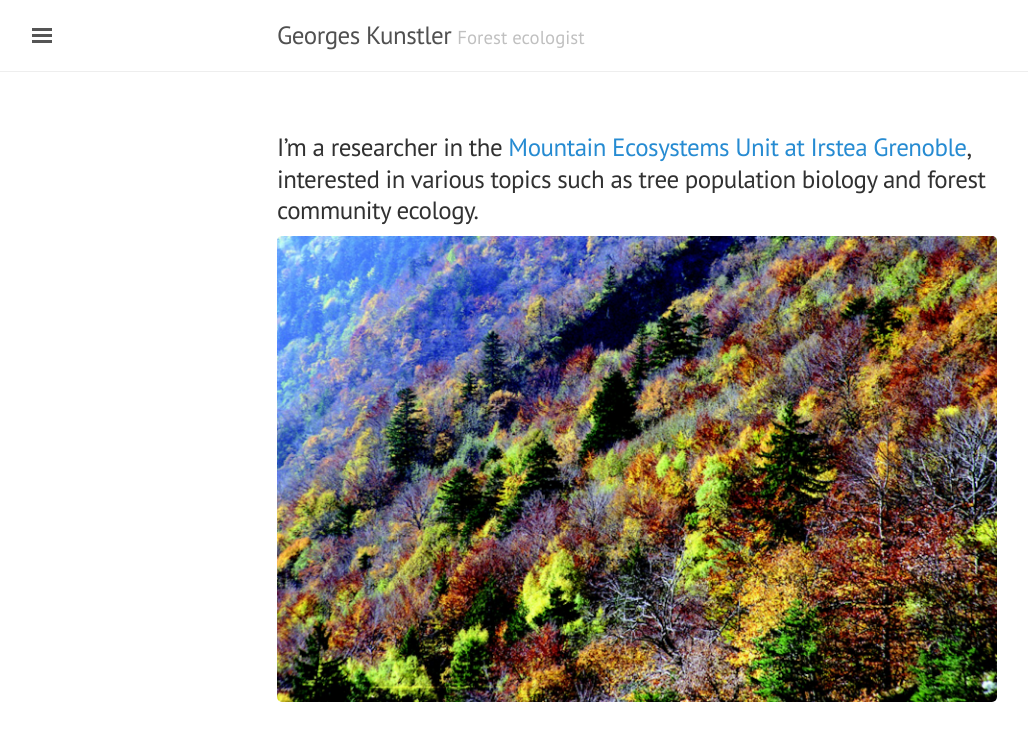
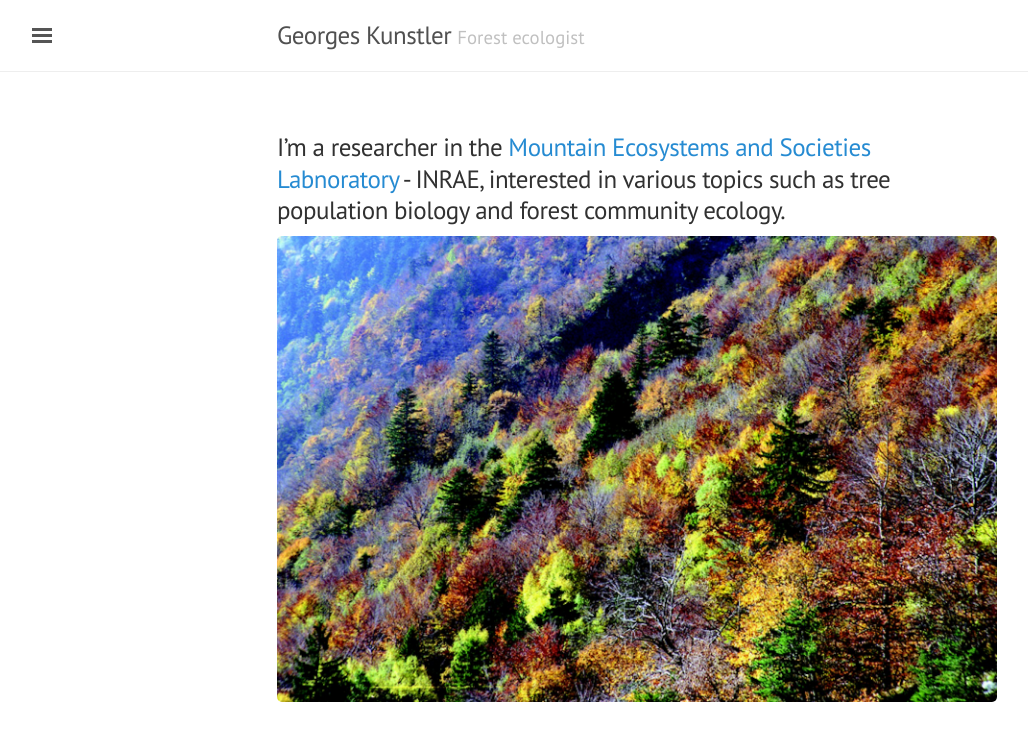
Before and after one commit to kunstler/kunstler.github.io, a Jekyll site: the page built from index.md, in a window 1280 px wide. Shown: the top 741 px of the page, without its empty margins (3-1031 px from the left). Built offline with Jekyll 4.4.1, drawn with Linux system fonts in a browser that asks for light colours; nearby versions of some CDN libraries; the list of posts is cut into pages by our own code.

Commit message:
update lab name

```diff
--- a/index.md
+++ b/index.md
@@ -3,6 +3,6 @@ layout: default
 title: Home
 ---
 
-### I'm a researcher in the [Mountain Ecosystems Unit at Irstea Grenoble](http://www.irstea.fr/en/emgr), interested in various topics such as tree population biology and forest community ecology.
+### I'm a researcher in the [Mountain Ecosystems and Societies Labnoratory](https://www.irstea.fr/en/lessem) - INRAE, interested in various topics such as tree population biology and forest community ecology.
 
 ![Mountain forests](/images/forest.jpeg)
```
